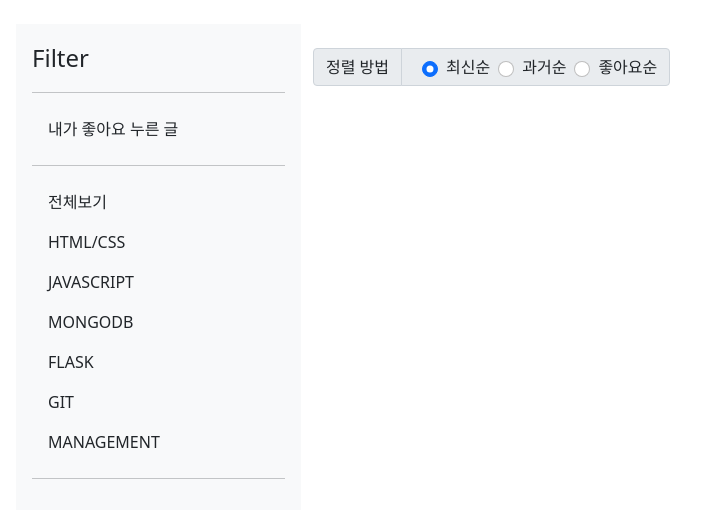
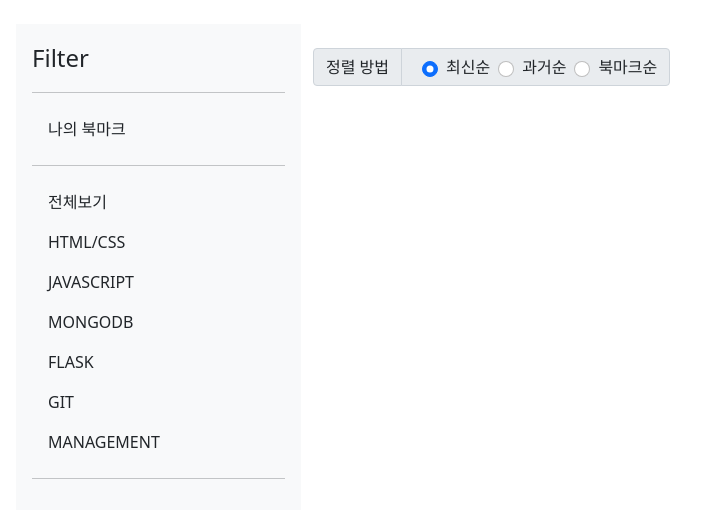
Before and after one commit to purplephone/Mini4Mini, a Flask app: template templates/mainPage.html in a window 1280 px wide. Shown: the part 77-587 px from the top of the page, without its empty margins (54-755 px from the left). Run offline with Flask 2, Linux system fonts and the light colour scheme; the template is opened without the code that fills it, so the values that code supplies are empty; parts of the project's set-up code (start-up, migrations or seed data) failed here and were passed over; some libraries are stand-ins or nearby versions.

Commit message:
즐겨찾기 표기 변경(북마크 버전)

```diff
--- a/like.py
+++ b/like.py
@@ -52,7 +52,7 @@ def like_post():
     db.like.insert_one(doc)
     like_update(request.form["writing_id"])
 
-    return jsonify({'result': 'success', 'msg': '좋아요 추가되었습니다.'})
+    return jsonify({'result': 'success', 'msg': '북마크 추가되었습니다.'})
 
 
 # 좋아요 목록 취소
@@ -67,7 +67,7 @@ def like_delete():
     db.like.delete_many(doc)
 
     like_update(request.form["writing_id"])
-    return jsonify({'result': 'success', 'msg': '좋아요 취소되었습니다.'})
+    return jsonify({'result': 'success', 'msg': '북마크 취소되었습니다.'})
 
 
 # 좋아요 변경(POST, DELETE)이 생긴 글의 좋아요 수 writing table 에 갱신
--- a/templates/mainPage.html
+++ b/templates/mainPage.html
@@ -163,7 +163,7 @@
                                         </div>
                                         <div class="col-6">
                                             <div class="float-end"><small class="text-muted ">${category.toUpperCase()}<br>
-                                            Likes-${like_users}</small>
+                                            Bookmarks:${like_users}</small>
                                             </div>
                                         </div>
                                     </div>
@@ -199,7 +199,7 @@
                     $("#modalNickname").text(writing['nickname']);
                     $("#modalTitle").text(writing['title']);
                     $("#modalDate").text(writing['date']);
-                    $("#modalLikes").text("Likes: " + writing['like_count']);
+                    $("#modalLikes").text("Bookmarks:" + writing['like_count']);
                     $("#modalImage").empty();
                     if (writing['file'] == "") {
                     } else {
@@ -297,7 +297,7 @@
                        onclick="load_writing(`like&user_id={{ user.username | safe }}`,getSort());"
                        class="nav-link link-dark"
                        aria-current="page">
-                        내가 좋아요 누른 글
+                        나의 북마크
                     </a>
                 </li>
             </ul>
@@ -369,7 +369,7 @@
                         <label class="form-check-label" for="flexRadioDefault2">과거순</label>
                         <input class="form-check-input mx-2" type="radio" name="sortMode" id="flexRadioDefault3"
                                onclick="load_writing(getSearch(),`like`);">
-                        <label class="form-check-label" for="flexRadioDefault3">좋아요순</label>
+                        <label class="form-check-label" for="flexRadioDefault3">북마크순</label>
                     </div>
                 </form>
             </div>
```
